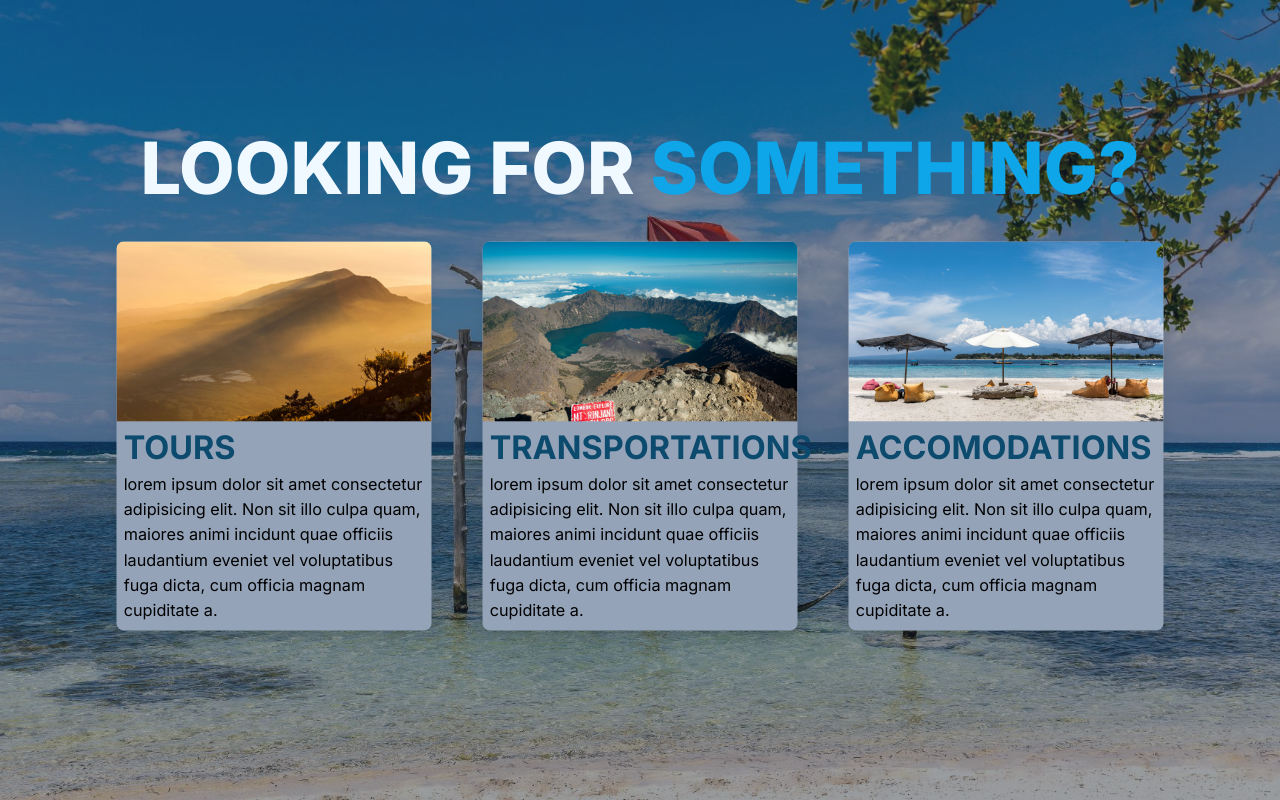
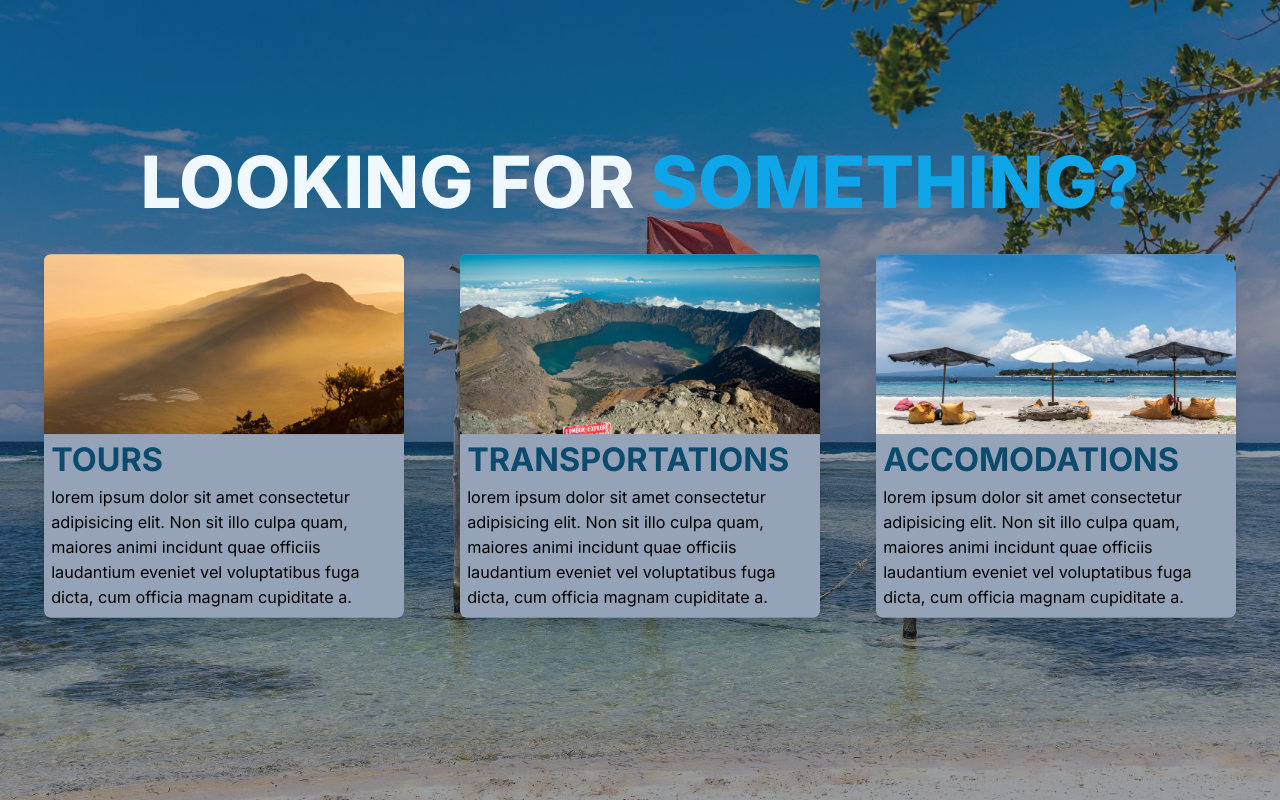
Before and after one commit to Sume-lang/theHills, a Next.js app: page / in a window 1280 px wide. Built offline with nearby package versions, Linux system fonts and the light colour scheme.

Commit message:
adding the new pages

```diff
--- /dev/null
+++ b/app/dashboard/layout.tsx
@@ -0,0 +1,21 @@
+import { Inter } from "next/font/google";
+import "./module.dahsboard.css";
+
+const inter = Inter({ subsets: ["latin"] });
+
+export const metadata = {
+  title: "The Hills",
+  description: "We believe your Vacations is your Choice.",
+};
+
+export default function RootLayout({
+  children,
+}: {
+  children: React.ReactNode;
+}) {
+  return (
+    <html lang="en">
+      <body className={inter.className}>{children}</body>
+    </html>
+  );
+}
--- /dev/null
+++ b/app/dashboard/module.dahsboard.css
@@ -0,0 +1,13 @@
+@tailwind base;
+@tailwind components;
+@tailwind utilities;
+
+html,
+body {
+  padding: 0;
+  margin: 0;
+  font-family: -apple-system, BlinkMacSystemFont, Segoe UI, Roboto, Oxygen,
+    Ubuntu, Cantarell, Fira Sans, Droid Sans, Helvetica Neue, sans-serif;
+  scroll-behavior: smooth;
+  background-color: #e9e9e9;
+}
--- /dev/null
+++ b/app/dashboard/page.tsx
@@ -0,0 +1,5 @@
+import React from "react";
+
+export default function Dashboard() {
+  return <div>Dashboard</div>;
+}
--- a/components/comptTesting/cards.tsx
+++ b/components/comptTesting/cards.tsx
@@ -19,7 +19,7 @@ function Card({ children }: any) {
 
   return (
     <motion.div
-      className={`w-[350px] h-auto bg-slate-400 relative rounded-lg transition-all duration-500 shadow-lg box-content ${
+      className={`w-[400px] h-auto bg-slate-400 relative rounded-lg transition-all duration-500 shadow-lg box-content ${
         isMobile ? "" : "transition-all"
       }`}
       variants={cardVariants}
@@ -27,7 +27,8 @@ function Card({ children }: any) {
       animate={isFlipped ? "fliped" : "initial"}
       whileHover="hover"
       onClick={handleClick}
-      style={{ y: scrollY }}>
+      style={{ y: scrollY }}
+    >
       {children}
     </motion.div>
   );
```
Also changed, not shown: app/dashboard/ui/Navigation.tsx (added), app/dashboard/ui/SideBar.tsx (added).
